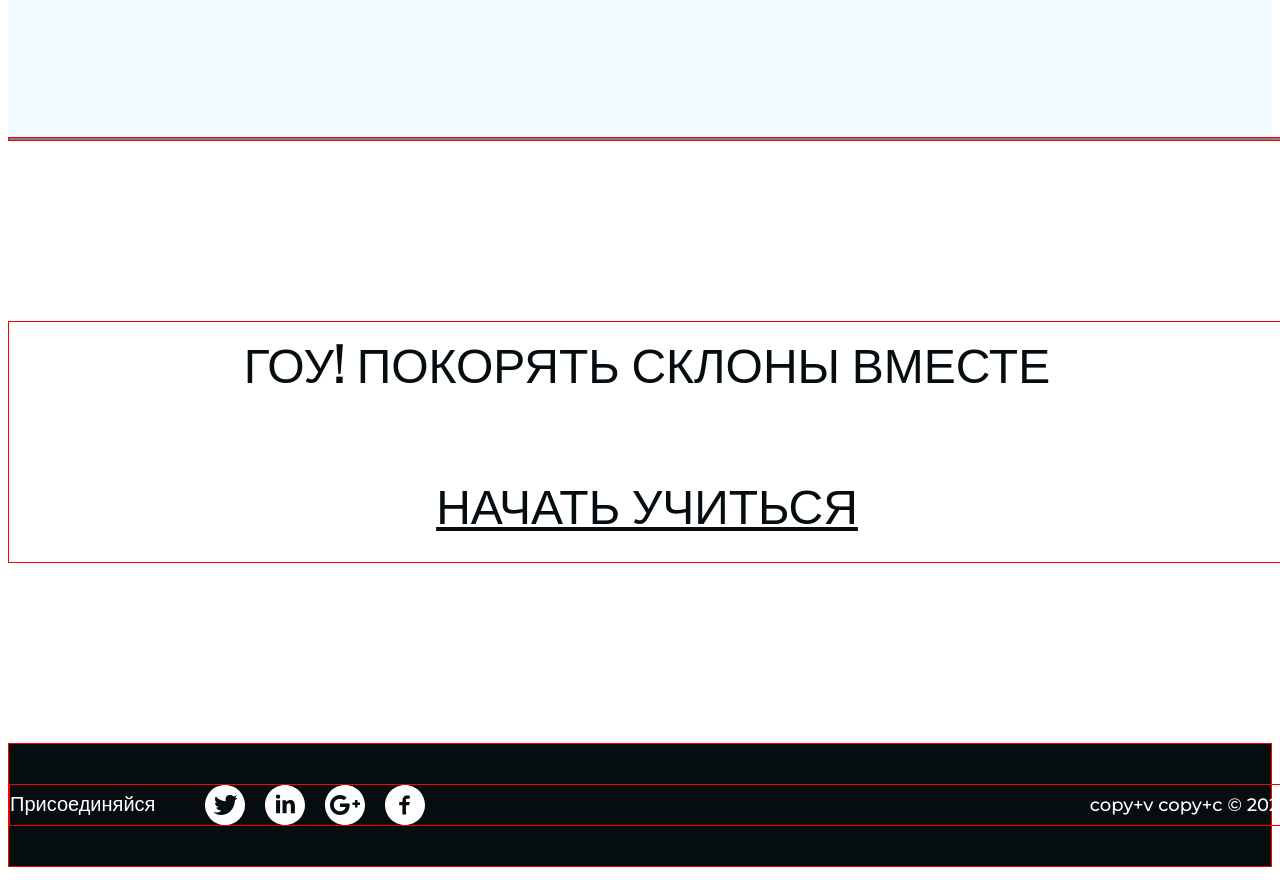
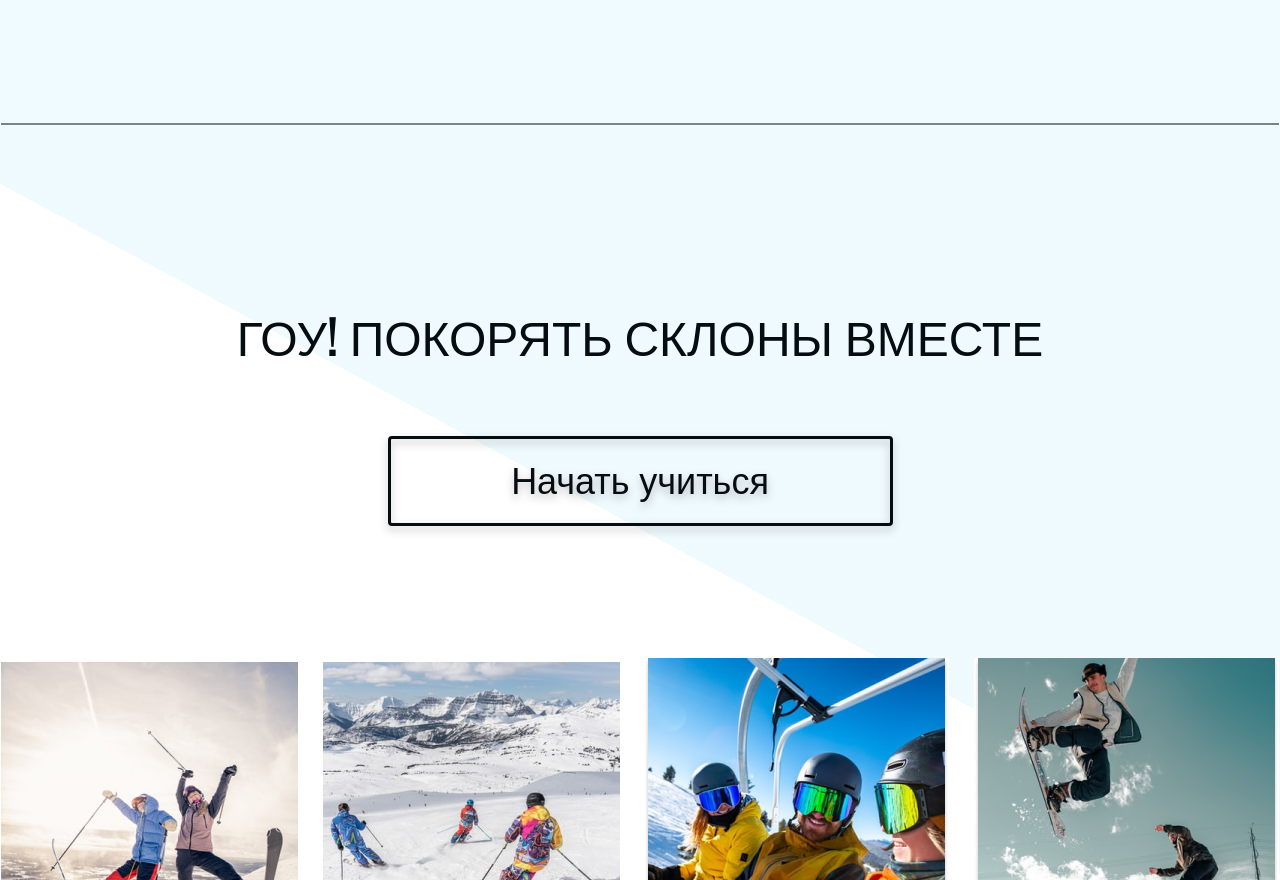
Before and after one commit to everwaveme/ski-school-sadykov, a plain HTML site: page index.html in a window 1280 px wide. Shown: the part 1920-2800 px from the top of the page. Drawn offline with Linux system fonts and the light colour scheme.

Commit message:
Доделал сайт

```diff
--- a/css/style.css
+++ b/css/style.css
@@ -33,13 +33,13 @@
 }
 
 body {
+  margin: 0;
   font-family: 'Montserrat', sans-serif;
 }
 
 .container  {
   width: 1278px;
   margin: 0 auto;
-  border: 1px solid red;
 }
 
 h1 {
@@ -192,7 +192,9 @@ h2.options-title {
 
 /* Блок Order */
 .order {
- padding: 180px 0;
+ text-align: center;
+ background: linear-gradient(208.35deg, rgba(102, 209, 255, .1) 43.85%, rgba(196, 196, 196, 0) 43.86%);
+ mix-blend-mode: normal;
 
 }
 
@@ -205,29 +207,44 @@ h2.options-title {
   text-align: center;
   text-transform: uppercase;
   display: block;
+  padding-top: 170px;
   padding-bottom: 60px;
 
   color: #060D10;
 }
 
 .order-btn {
-  font-family: 'Oswald', sans-serif;
+  display: inline-block;
+  min-width: 505px;
+  padding: 20px;
+  text-decoration: none;
+  font-family: 'Montserrat', sans-serif;
   font-style: normal;
   font-weight: 500;
-  font-size: 48px;
-  line-height: 167%;
+  font-size: 36px;
+  line-height: 44px;
   text-align: center;
-  text-transform: uppercase;
-  display: block;
+  border: 3px solid #060D10;
+  filter: drop-shadow(0px 4px 4px rgba(0, 0, 0, 0.25));
+  border-radius: 4px;
+  cursor: pointer;
 
   color: #060D10;
+}
+
+.order-wrap {
+  display: flex;
+  align-items: center;
+  justify-content: space-between;
+  padding-top: 132px;
+  padding-bottom: 180px;
+
 }
 
 /* Блок Footer */
 .footer {
   padding: 40px 0;
   background: #060D10;
-  border: 1px solid red;
 }
 
 .footer-wrap {
--- a/index.html
+++ b/index.html
@@ -71,10 +71,12 @@
     <div class="container">
       <span class="order-text">Гоу! Покорять склоны вместе</span>
       <a href="#" class="order-btn">Начать учиться</a>
-      <img src="" alt="" class="order-img">
-      <img src="" alt="" class="order-img">
-      <img src="" alt="" class="order-img">
-      <img src="" alt="" class="order-img">
+      <div class="order-wrap">
+        <img src="images/photo-lead-1.jpg" alt="Первая картинка с лыжниками" class="order-img">
+        <img src="images/photo-lead-2.jpg" alt="Вторая картинка с лыжниками" class="order-img">
+        <img src="images/photo-lead-3.jpg" alt="Третья картинка с лыжниками" class="order-img">
+        <img src="images/photo-lead-4.jpg" alt="Четвертая картинка с лыжниками" class="order-img">
+      </div>
     </div>
   </div>
 </main>
```
Also changed, not shown: package-lock.json (added).
